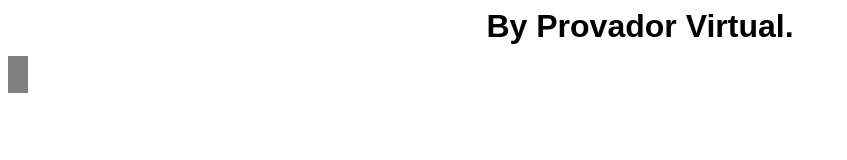
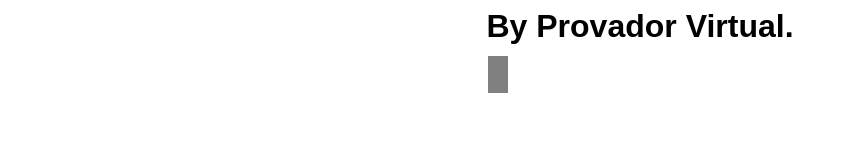
Before and after one commit to provadorvirtual/projectprovador, a plain HTML site: page index.html in a window 1280 px wide. Shown: the whole page, without its empty margins (0-847 px from the left). Drawn offline with Linux system fonts and the light colour scheme; some packages are replaced by stand-ins of ours; a script that the page names is missing.

Commit message:
Update index.html

```diff
--- a/index.html
+++ b/index.html
@@ -20,7 +20,7 @@
     model-viewer{
         background-color:gray;
         padding:10px;
-        left:39%;
+        margin-left:38%;
     }
 </style>
 </body>
```
